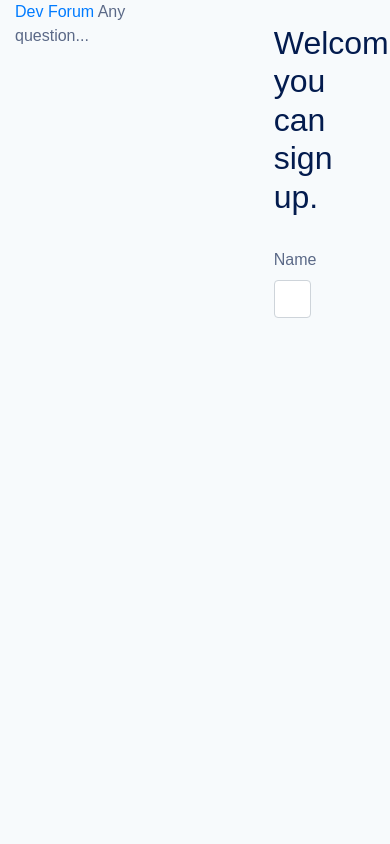
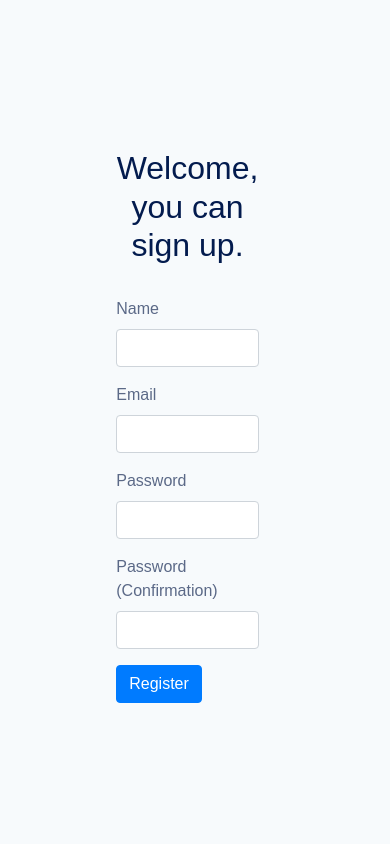
Before and after one commit to juvpengele/flask-forum, a Flask app: page /register in a window 390 px wide; the page is wider, and only the part inside the window is pictured. Run offline with Flask 2, Linux system fonts and the light colour scheme; some libraries are stand-ins or nearby versions; some web fonts are replaced.

Commit message:
Setup the registration page

```diff
--- a/forum/modules/auth/form.py
+++ b/forum/modules/auth/form.py
@@ -2,11 +2,16 @@ from flask_wtf import FlaskForm
 from wtforms import StringField, PasswordField, SubmitField
 from wtforms.fields.html5 import EmailField
 from wtforms.validators import DataRequired, EqualTo, Email, Length
+from forum.models.User import User
 
 class RegistrationForm(FlaskForm):
 
     name = StringField("Name", validators=[DataRequired(), Length(min=2)])
     email = EmailField("Email", validators=[DataRequired(), Email()])
     password = PasswordField("Password", validators=[DataRequired(), Length(min=6)])
-    password_confirmation = PasswordField("Password (Confirmation)", validators=[DataRequired(), EqualTo("password")])
+    password_confirmation = PasswordField("Password (Confirmation)", validators=[DataRequired(),  EqualTo("password")])
     submit = SubmitField("Register")
+
+    def validate_email(form, field):
+        if User.query.filter_by(email=field.data).first() != None:
+            raise ValueError("The email is already used by another user")
--- a/forum/modules/auth/routes.py
+++ b/forum/modules/auth/routes.py
@@ -11,6 +11,6 @@ def register():
     if registration_form.validate_on_submit():
         print("Validated")
 
-        redirect(url_for("auth"))
+        redirect(url_for("auth.register"))
 
     return render_template('auth/register.html', form=registration_form)
--- a/forum/modules/auth/templates/auth/register.html
+++ b/forum/modules/auth/templates/auth/register.html
@@ -1,19 +1,48 @@
 {% extends "layouts/auth.html" %}
 
 {% block content %}
+<div class="auth-form">
+    <div class="container">
+        <div class="col-6 mx-auto">
+            <h2 class="text-center py-4">Welcome, you can sign up.</h2>
+            <form action="{{ url_for('auth.register') }}" method="POST">
+                <div class="form-group">
+                    {{ form.name.label }}
+                    {{ form.name(class="form-control")}}
 
-<div class="container">
-    <div class="col-6 mx-auto">
-        <h2 class="text-center py-4">Welcome, you can sign up.</h2>
+                    {% for error in form.name.errors %}
+                    <div class="text-danger">{{ error }}</div>
+                    {% endfor %}
+                </div>
+                <div class="form-group">
+                    {{ form.email.label }}
+                    {{ form.email(class="form-control")}}
 
-        <form action="{{ url_for('auth.register') }}" method="POST">
-            <div class="form-group">
-                {{ form.name.label }}
-                {{ form.name(class="form-control")}}
-            </div>
-        </form>
+                    {% for error in form.email.errors %}
+                    <div class="text-danger">{{ error }}</div>
+                    {% endfor %}
+                </div>
+                <div class="form-group">
+                    {{ form.password.label }}
+                    {{ form.password(class="form-control")}}
 
+                    {% for error in form.password.errors %}
+                    <div class="text-danger">{{ error }}</div>
+                    {% endfor %}
+                </div>
+                <div class="form-group">
+                    {{ form.password_confirmation.label }}
+                    {{ form.password_confirmation(class="form-control")}}
 
+                    {% for error in form.password_confirmation.errors %}
+                    <div class="text-danger">{{ error }}</div>
+                    {% endfor %}
+                </div>
+                <div class="form-group">
+                    {{ form.submit(class="btn btn-primary") }}
+                </div>
+            </form>
+        </div>
     </div>
 </div>
 
--- a/forum/static/css/app.css
+++ b/forum/static/css/app.css
@@ -5,8 +5,46 @@
 
 body {
     background-color: #f7fafc;
+    margin: 0;
+    padding:0;
 }
 
 h1, h2, h3, h4, h5, h6 {
     color: #031b4e;
 }
+
+.auth-aside {
+    min-height: 100vh;
+    background-color: #0268f8;
+    color: white;
+    display: flex;
+    justify-content: center;
+    align-items: center;
+}
+
+@media (max-width: 992px) {
+    .auth-aside-container {
+        display: none;
+    }
+}
+
+.auth-aside div {
+    display: flex;
+    flex-direction: column;
+    align-items: center;
+}
+
+.auth-aside .title {
+    color: white;
+    font-size: 2.5rem;
+}
+
+.auth-aside .subtitle {
+    color: white;
+}
+
+.auth-form {
+    min-height: 100%;
+    display: flex;
+    align-items: center;
+}
--- a/forum/templates/layouts/auth.html
+++ b/forum/templates/layouts/auth.html
@@ -2,15 +2,14 @@
 
 {% block main %}
 
-    <div class="container-fluid">
+    <div class="container-fluid" style="padding-left: 0px;">
         <div class="row">
-            <div class="col-6">
+            <div class="col-5 auth-aside-container">
                 {% include "layouts/auth/aside.html" %}
             </div>
-            <div class="col-6">
+            <div class="col-md-12 col-lg-7" style="min-height:100vh;">
                 {% block content %}{% endblock content %}
             </div>
         </div>
     </div>
-
 {% endblock main %}
--- a/forum/templates/layouts/auth/aside.html
+++ b/forum/templates/layouts/auth/aside.html
@@ -1,6 +1,6 @@
 <div class="auth-aside">
     <div>
-        <a href="{{ url_for("main.index") }}">Dev Forum</a>
-        Any question...
+        <a href="{{ url_for("main.index") }}" class="title">Dev Forum</a>
+        <span  class="subtitle">Join the developpers community</span>
     </div>
 </div>
```
Also changed, not shown: forum/__init__.py (+5 -7 lines), forum/models/User.py (added, +24 -0 lines), migrations/versions/ebb349f60bcd_.py (added, +39 -0 lines).
